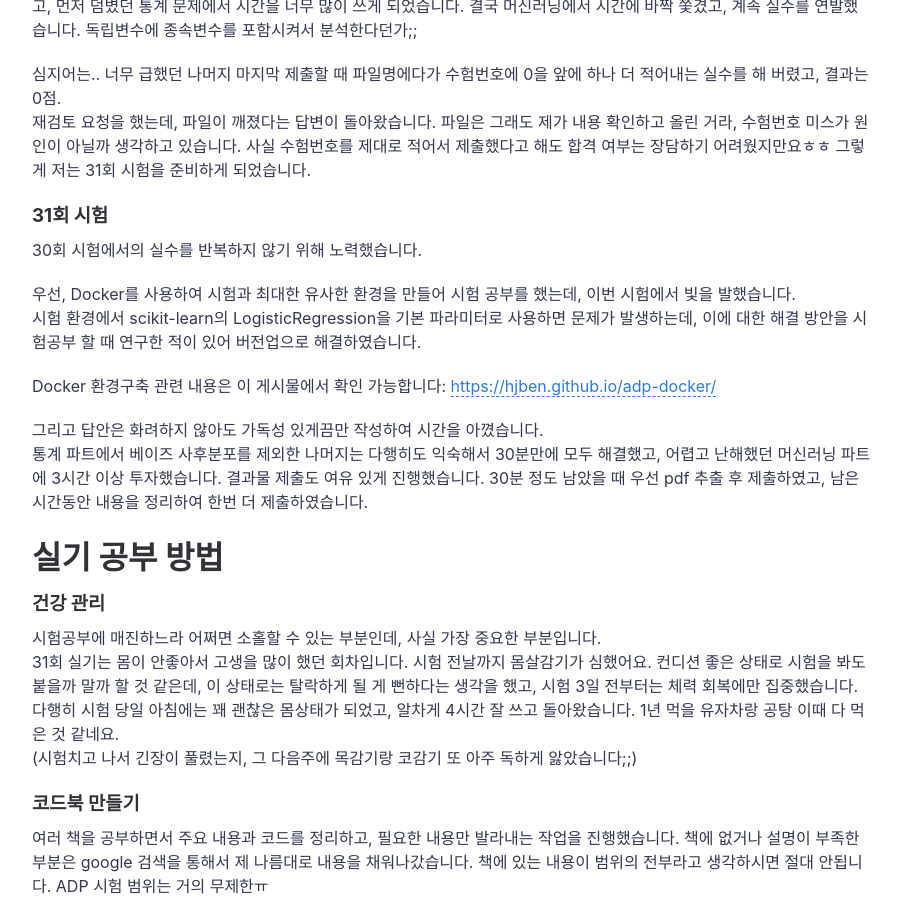
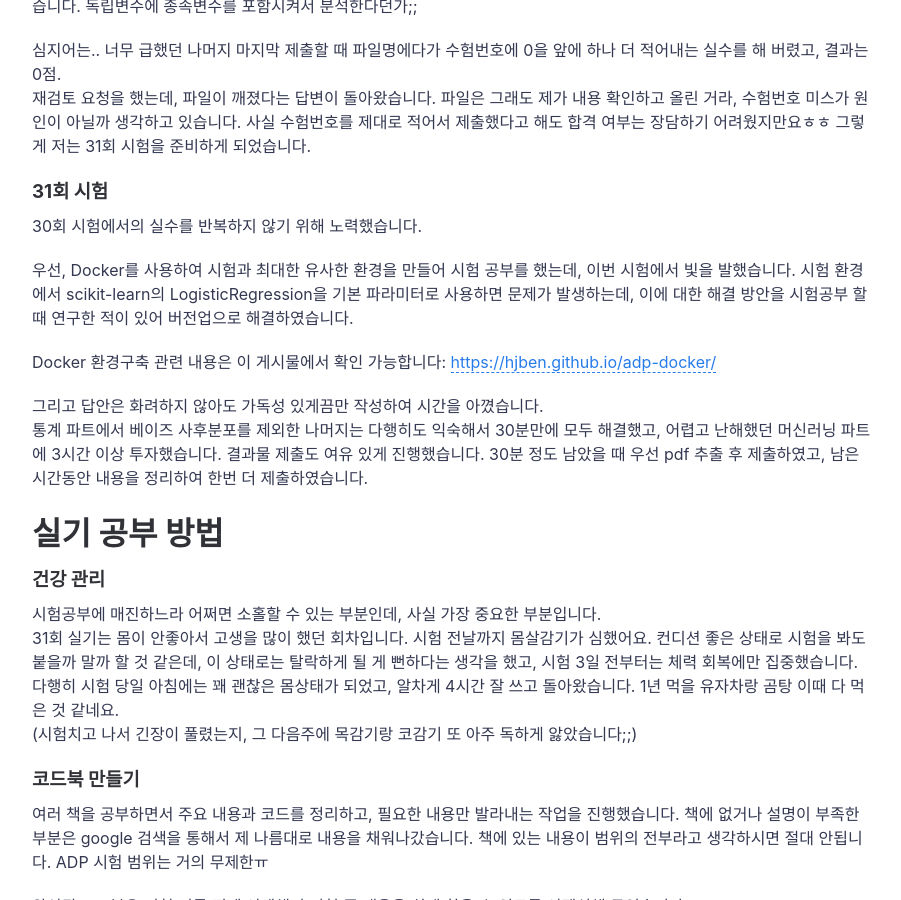
Before and after one commit to hjben/hjben.github.io, a Jekyll site: the page built from _posts/2023-11-25-adp-retro.md, in a window 1280 px wide and 900 px high, scrolled down 3040 px. Shown: the whole window, without its empty margins (188-1089 px from the left). Built offline with Jekyll 4.4.1, drawn with Linux system fonts in a browser that asks for light colours; nearby versions of some CDN libraries; comment, search, counter and statistics services are not loaded; some of the changed text lies outside the part shown.

Commit message:
Update 2023-11-25-adp-retro.md

```diff
--- a/_posts/2023-11-25-adp-retro.md
+++ b/_posts/2023-11-25-adp-retro.md
@@ -58,7 +58,7 @@ Windows 키 배열에 적응할 때까지 오타를 냈고, notebook 셀 이동
 ### 31회 시험
 30회 시험에서의 실수를 반복하지 않기 위해 노력했습니다.
 
-우선, Docker를 사용하여 시험과 최대한 유사한 환경을 만들어 시험 공부를 했는데, 이번 시험에서 빛을 발했습니다. <br>
+우선, Docker를 사용하여 시험과 최대한 유사한 환경을 만들어 시험 공부를 했는데, 이번 시험에서 빛을 발했습니다.
 시험 환경에서 scikit-learn의 LogisticRegression을 기본 파라미터로 사용하면 문제가 발생하는데, 이에 대한 해결 방안을 시험공부 할 때 연구한 적이 있어 버전업으로 해결하였습니다. <br>
 
 Docker 환경구축 관련 내용은 이 게시물에서 확인 가능합니다: [https://hjben.github.io/adp-docker/](https://hjben.github.io/adp-docker/)
@@ -71,7 +71,7 @@ Docker 환경구축 관련 내용은 이 게시물에서 확인 가능합니다:
 ### 건강 관리
 시험공부에 매진하느라 어쩌면 소홀할 수 있는 부분인데, 사실 가장 중요한 부분입니다. <br>
 31회 실기는 몸이 안좋아서 고생을 많이 했던 회차입니다. 시험 전날까지 몸살감기가 심했어요. 컨디션 좋은 상태로 시험을 봐도 붙을까 말까 할 것 같은데, 이 상태로는 탈락하게 될 게 뻔하다는 생각을 했고, 시험 3일 전부터는 체력 회복에만 집중했습니다.
-다행히 시험 당일 아침에는 꽤 괜찮은 몸상태가 되었고, 알차게 4시간 잘 쓰고 돌아왔습니다. 1년 먹을 유자차랑 공탕 이때 다 먹은 것 같네요. <br>
+다행히 시험 당일 아침에는 꽤 괜찮은 몸상태가 되었고, 알차게 4시간 잘 쓰고 돌아왔습니다. 1년 먹을 유자차랑 곰탕 이때 다 먹은 것 같네요. <br>
 (시험치고 나서 긴장이 풀렸는지, 그 다음주에 목감기랑 코감기 또 아주 독하게 앓았습니다;;)
 
 ### 코드북 만들기
@@ -167,7 +167,7 @@ scikit-learn 핵심 개발자가 쓴 책이라, scikit-learn을 제대로 활용
 
 # 실기 시험장 Tips
 ### 문제풀이 순서와 시간 배분
-통계 파트는 비교적 답이 명확하게 나오는 편이고, 알면 풀고 모르면 틀리는 분야여서 먼저 푸는 것을 추천드립니다. <br>
+통계 파트는 비교적 답이 명확하게 나오는 편이고, 알면 풀고 모르면 틀리는 분야여서 먼저 푸는 것을 추천드립니다.
 머신러닝 배점도 높고 까다로운 최근의 문제 트렌드를 봤을 때, 통계에서 1시간 이상 사용하면 머신러닝 문제 풀 시간이 부족할 확률이 높습니다.
 통계에서 최대한 시간을 아끼고, 머신러닝에 시간 투자 많이 하시기를 바랍니다. <br>
 그리고 4시간은 매우 짧은 시간이기 때문에, 화장실 가는 시간이나 간식 먹는 시간 등등 최대한 아끼고 답안 한 글자라도 더 쓰세요.
```
Also changed, not shown: other parts of _posts/2023-11-25-adp-retro.md (+1 -1 lines).
